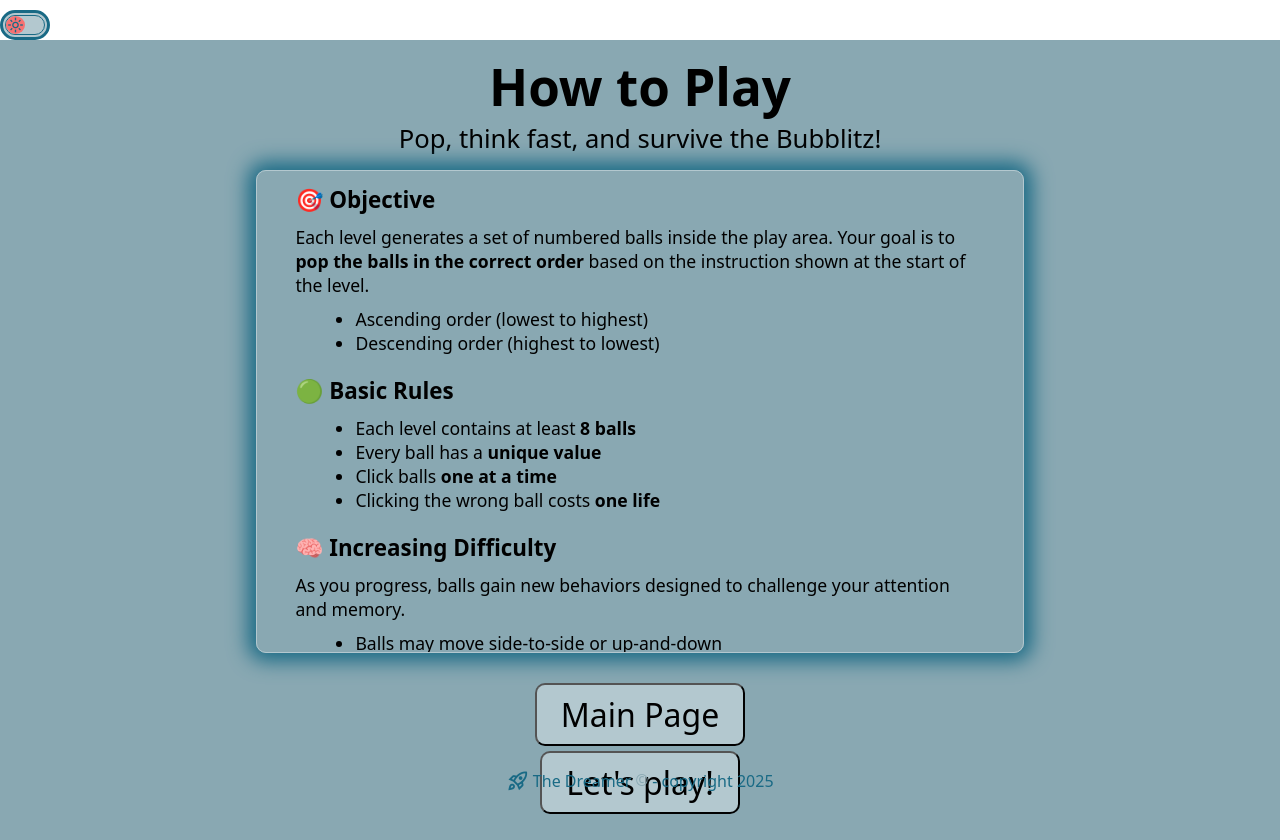
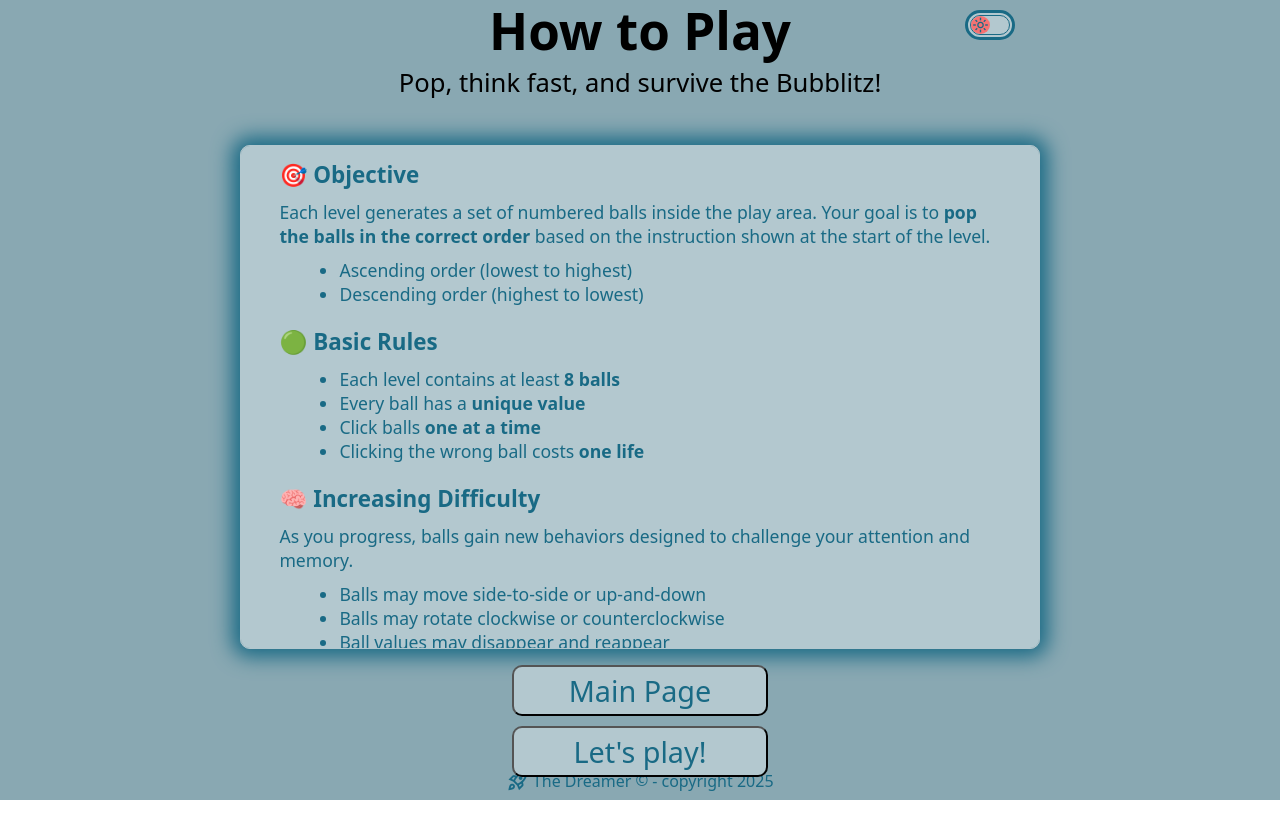
Before and after one commit to Blynx03/bubblitz, a React (Vite) app: page /how-to-play in a window 1280 px wide. After the commit the page ends 800 px from the top, so only its background shows below. Built offline with nearby package versions, Linux system fonts and the light colour scheme; a web font is replaced by a local one.

Commit message:
fixed animation and z-indexes for sorting

```diff
--- a/src/App.css
+++ b/src/App.css
@@ -217,7 +217,7 @@ body {
 .reg-footer {
   font-family: var(--font-primary);
   font-size: clamp(0.8rem, 1.2vw, 1rem);
-  color: var(--primary-color);
+  color: var(--accent-color);
 }
 
 .rocket-footer {
@@ -229,12 +229,12 @@ body {
 
 .demo-container {
   margin-top: 20px;
-  width: clamp(320px, 70%, 700px);
-  height: 60%;
+  width: clamp(320px, 70vw, 800px);
+  height: 55%;
   border-radius: 10px;
   /* border: 2px solid black; */
   background-color: var(--primary-color);
-  box-shadow: 0 0 30px 10px var(--secondary-color);
+  box-shadow: 0 0 40px 10px var(--secondary-color);
   position: relative;
 }
 
@@ -249,6 +249,7 @@ body {
 }
 
 @keyframes pop {
+  0% { transform: scale(1); opacity: 1; }
   100% { transform: scale(1.5); opacity: 0; }
 }
 
@@ -262,9 +263,18 @@ body {
   10%, 30%, 50%, 70%, 90% { transform: translateX(10px)}
 }
 
+@keyframes emphasize {
+  0% { transform: translate(0, 25vh) scale(10); }
+  100% { transform: translate(0, 0) scale(1); }
+}
+
+.emphasize {
+  animation: emphasize 1500ms ease both;
+}
+
 .ball-value {
   position: relative;
-  z-index: 1;
+  /* z-index: 1; */
   font-family: var(--font-cleaner);
   font-weight: 600;
   font-size: 0.55em;
@@ -300,24 +310,25 @@ body {
 }
 
 .main-btn-container {
-  width: 60%;
-  height: 15%;
-  padding: 10px;
+  width: auto;
   display: flex;
   flex-direction: column;
-  gap: 8px;
-  justify-content: center;
   align-items: center;
+  margin-top: 20px;
 }
 
 .btn {
   font-family: var(--font-primary);
-  width: clamp(150px, 40%, 250px);
+  width: clamp(200px, 15vw, 350px);
+  white-space: nowrap;
   border-radius: 10px;
-  height: 46px;
+  /* height: 46px; */
+  padding: 5px 10px;
   font-size: clamp(0.8em, 4.5vw, 1.6rem);
   background-color: var(--primary-color);
   transition: transform 0.2s ease;
+  color: var(--accent-color);
+  z-index: 5;
 }
 
 .btn:hover {
@@ -328,7 +339,6 @@ body {
 
 /* how to play page */
 .how-to-play {
-  padding: 2% 0;
   width: 100vw;
   width: 100dvw;
   height: 100vh;
@@ -339,7 +349,18 @@ body {
   flex-direction: column;
   justify-content: flex-start;
   align-items: center;
-  gap: 30px;
+}
+
+.how-to-play-header-theme-container {
+  width: clamp(320px, 70vw, 750px);
+  display: flex;
+  flex-direction: column;
+  align-items: center;
+  color: black;
+}
+
+.how-to-play-header-theme-container > .theme-container {
+  align-self: flex-end;
 }
 
 header {
@@ -362,12 +383,14 @@ header {
 
 
 .how-to-play-content-container {
-  height: 65%;
+  height: 63%;
   display: flex;
   flex-direction: column;
   justify-content: flex-start;
   align-items: center;
-  width: clamp(310px, 60vw, 800px);
+  width: clamp(310px, 70vw, 800px);
+  color: var(--accent-color);
+  background-color: var(--secondary-color);
   gap: 20px;
   overflow: scroll;
   border: 1px solid var(--secondary-color);
@@ -404,15 +427,17 @@ header {
   flex-direction: column;
   justify-content: space-between;
   align-items: center;
-  gap: 5px;
+  gap: 10px;
+  margin-top: 1rem;
 }
 
 .how-to-play-btns {
   height: auto;
-  width: auto;
+  width: clamp(150px, 20vw, 300px);
   background-color: var(--secondary-color);
-  padding: clamp(4px, 5vh, 8px) clamp(16px, 2.5vw, 24px);
-  font-size: clamp(0.9rem, 5vw, 2rem);
+  padding: clamp(2px, 3vh, 4px) clamp(12px, 2.5vw, 20px);
+  font-size: clamp(0.9rem, 5vw, 1.8rem);
+  color: var(--accent-color);
 }
 
 /* play-page */
@@ -460,6 +485,7 @@ header {
   justify-content: center;
   font-family: var(--font-cleaner);
   color: var(--accent-color);
+  z-index: 5;
 }
 
 .instruction-pre, .instruction-post, .instruction-ball-order {
@@ -475,6 +501,7 @@ header {
   font-family: var(--font-cleaner);
   display: flex;
   justify-content: space-evenly;
+  z-index: 5;
 }
 
 .play-page-level {
@@ -484,7 +511,14 @@ header {
 
 .play-page-lives {
   color: var(--warning-color);
-  font-size: clamp(1rem, 2vw, 1.6rem);
+  font-size: clamp(1rem, 3vw, 1.4rem);
+}
+
+.play-page-level-value, .play-page-lives-value {
+  font-size: clamp(1rem, 3vw, 1.4rem);
+  margin-left: 8px;
+  display: inline-block;
+  z-index: 200;
 }
 
 .play-area-container {
@@ -515,7 +549,13 @@ header {
   border: 4px solid var(--accent-color);
   border-radius: 20px;
   background-color: var(--supplementary-color);
-  z-index: 50;
+  z-index: 200;
+  animation: show-game-over 1s ease forwards;
+}
+
+@keyframes show-game-over {
+  0% { transform: scale(0); opacity: 0 }
+  100% { transform: scale(1); opacity: 1}
 }
 
 .game-over {
@@ -525,6 +565,7 @@ header {
 }
 
 .game-over-play-again-btn, .game-over-quit-btn {
+  width: clamp(160px, 80%, 300px);
   background-color: var(--accent-color);
 }
 
@@ -599,7 +640,6 @@ header {
   }
 
   .how-to-play__btn-container {
-    margin-top: -14px;
   }
 
   .play-area-container {
--- a/src/pages/HowToPlayPage.tsx
+++ b/src/pages/HowToPlayPage.tsx
@@ -20,16 +20,18 @@ const HowToPlayPage = () => {
 
     return (
         <div className={mode}>
-        <ThemeMode />
         <section className="how-to-play">
 
          {/* Header  */}
+            <div className='how-to-play-header-theme-container'>
+                <ThemeMode />
                 <header className="how-to-play__header-container">
                     <h1 className="how-to-play__title">How to Play</h1>
                     <p className="how-to-play__subtitle">
                     Pop, think fast, and survive the Bubblitz!
                     </p>
                 </header>
+            </div>
 
             {/* Objective */}
             <div className='how-to-play-content-container'>
--- a/src/pages/PlayPage.tsx
+++ b/src/pages/PlayPage.tsx
@@ -1,4 +1,4 @@
-import React, { useContext, useEffect, useMemo, useRef, useState } from 'react'
+import React, { useContext, useEffect, useRef, useState } from 'react'
 import UserContext, { type UserContextType } from '../context/UserContext';
 import type { BallCharacterType } from '../types/BallCharacter';
 import generateBallCharacters from '../utilities/generateBallCharacters';
@@ -20,6 +20,9 @@ const PlayPage = () => {
   const newTargetIndex: number = 0;
   const [ lives, setLives ] = useState<number>(3);
   const [ isGameOver, setIsGameOver ] = useState(false);
+  const [ animateLives, setAnimateLives ] = useState(false);
+  const [ animateLevel, setAnimateLevel ] = useState(false);
+  const [ animatePop, setAnimatePop ] = useState(false);
   const nav = useNavigate();
 
 
@@ -33,6 +36,26 @@ const PlayPage = () => {
     setBallsCharacter(generatedBalls);
   },[gameLevel, container])
 
+  useEffect(() => {
+    setAnimateLives(true);
+    const id = setTimeout(() => {
+      setAnimateLives(false)}, 1000);
+    return () => clearTimeout(id);
+  },[lives]);
+
+  useEffect(() => {
+    setAnimateLevel(true);
+    const id = setTimeout(() => {
+      setAnimateLevel(false)}, 1000);
+    return () => clearTimeout(id);
+  },[gameLevel]);
+
+  useEffect(() => {
+    const id = setTimeout(() => {
+      setAnimatePop(false)}, 300);
+    return () => clearTimeout(id);
+  }, [targetBallIndex] )
+
   const getAnimateValue = (ball: BallCharacterType | null, changeBallSize?: boolean ) => {
     let rotateDirection = '';
     if (ball) {
@@ -42,13 +65,14 @@ const PlayPage = () => {
             ${changeBallSize ? ', change-ball-size linear 3s infinite' : ''}`
     )}
 
-  // This is where the game logic lives
+  // Game Logic
 
   function handleClick(clickedBall: BallCharacterType, el: HTMLElement | null) {
     if (!el) return;
     if ( ballsCharacter[targetBallIndex].ballValue === clickedBall.ballValue) {
       const newTargetIndex = targetBallIndex + 1;
-      el.style.animation = 'pop 0.3s linear forwards'
+      setAnimatePop(true);
+      // el.style.animation = 'pop 0.6s linear forwards'
       setTargetBallIndex(newTargetIndex);
       removeBall(el);
       if (ballsCharacter.length === newTargetIndex) {
@@ -59,18 +83,19 @@ const PlayPage = () => {
     } else {
         el.style.animation = 'shake 2.6s linear';
         const correctBall = ballRefs.current[clickedBall.ballId];
-        correctBall.style.animation = 'wrong-guess 2.6s linear';
+        correctBall.style.animation = 'wrong-guess 2s linear';
         const child = correctBall.firstElementChild as HTMLElement | null;
         if (!child) return;
 
-        child.style.animation = 'change-color 2.6s linear';
+        child.style.animation = 'change-color 2s linear';
 
       const livesLeft = lives - 1;
+      setLives(livesLeft);
       if (livesLeft === 0) {
         console.log('game over!')
         setIsGameOver(true);
       } else {
-        setLives(livesLeft);
+        // setLives(livesLeft);
         setIsGameOver(false);
       }
       // reduce number of lives... if lives are !0 then proceed with the current level. Show continue button.
@@ -99,8 +124,12 @@ const PlayPage = () => {
             <span className='instruction-post'>&nbsp;order!</span>
         </div>
         <div className='play-page-level-lives-container'>
-          <div className='play-page-level'>Level: {gameLevel}</div>
-          <div className='play-page-lives'>Lives: {lives}</div>
+          <div className='play-page-level'>Level:
+            <span className={`play-page-level-value ${animateLevel ? 'emphasize' : ''}`}> {gameLevel}</span>
+          </div>
+          <div className='play-page-lives'>Lives:
+            <span className={`play-page-lives-value ${animateLives ? 'emphasize' : ''}`}> {lives}</span>
+          </div>
         </div>
       </div>
       <div ref={playAreaRef} className='play-area-container'>
@@ -109,7 +138,7 @@ const PlayPage = () => {
             <div
               key={ball.ballId}
               ref={el => { if (el) ballRefs.current[ball.ballId] = el}}
-              className='ball'
+              className={`ball ${animatePop ? 'pop' : ''}`}
               onClick={() => handleClick(ball, ballRefs.current[ball.ballId])}
               style={{
                 backgroundColor:`var(--ball-color${ball.ballColor})`,
@@ -118,7 +147,8 @@ const PlayPage = () => {
                 fontSize: `${ball.ballSize}px`,
                 left: `${ball.xStartingPosition}px`,
                 top: `${ball.yStartingPosition}px`,
-                zIndex: `${ball.zIndex}`,
+                // zIndex: `${ball.zIndex}`,
+                zIndex: ballsCharacter.length - i,
                 animation: getAnimateValue(ball.isRotating ? ball : null, ball.isChangingSize )
               }}
                 onAnimationEnd={() => isGameOver ? removeBall(ballRefs.current[ball.ballId]) : null}>
--- a/src/types/BallCharacter.ts
+++ b/src/types/BallCharacter.ts
@@ -5,7 +5,8 @@ export type BallCharacterType = {
     yStartingPosition: number,
     zIndex?: number,
     ballColor: number,
-    ballSize: number
+    ballSize: number,
+    timer?: number
 } & MovingType & RotatingType & ChangingSizeType & VanishingValueType;
 
 export type MovingType =
--- a/src/utilities/generateBallCharacters.ts
+++ b/src/utilities/generateBallCharacters.ts
@@ -85,11 +85,12 @@ const generateBallCharacters = (level: number, container: ContainerRectType, set
 
     const sortedBalls = [...generatedBalls].sort((a, b) => isToBeSortedAscending ? a.ballValue - b.ballValue : b.ballValue - a.ballValue);
 
-    const totalBalls = sortedBalls.length;
+    // const totalBalls = sortedBalls.length;
 
-    const finalSortedBalls = sortedBalls.map((ball, i) => ({
-        ...ball, zIndex: isToBeSortedAscending ? totalBalls - i : i + 1
-    }))
+    // const finalSortedBalls =
+    // sortedBalls.forEach((ball, i) => ({
+    //     ...ball, zIndex: totalBalls - i
+    // }))
     // let sortedBalls: BallCharacterType[] = [];
     // let valueOrder: boolean = getTrueOrFalse();
 
@@ -116,7 +117,7 @@ const generateBallCharacters = (level: number, container: ContainerRectType, set
     //         ...ball, zIndex: i}
     //     }
     // });
-    return finalSortedBalls;
+    return sortedBalls;
 }
 
 export default generateBallCharacters
```
Lines whose indentation alone changed are shown as unchanged.
